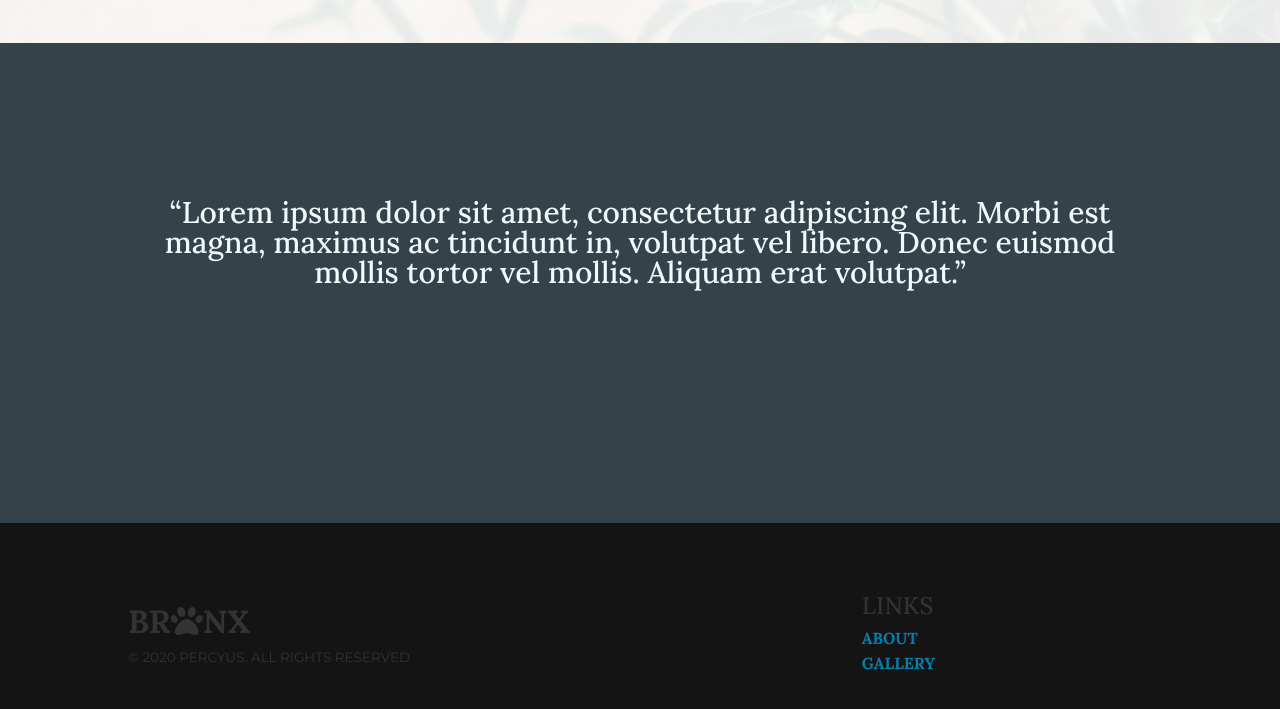
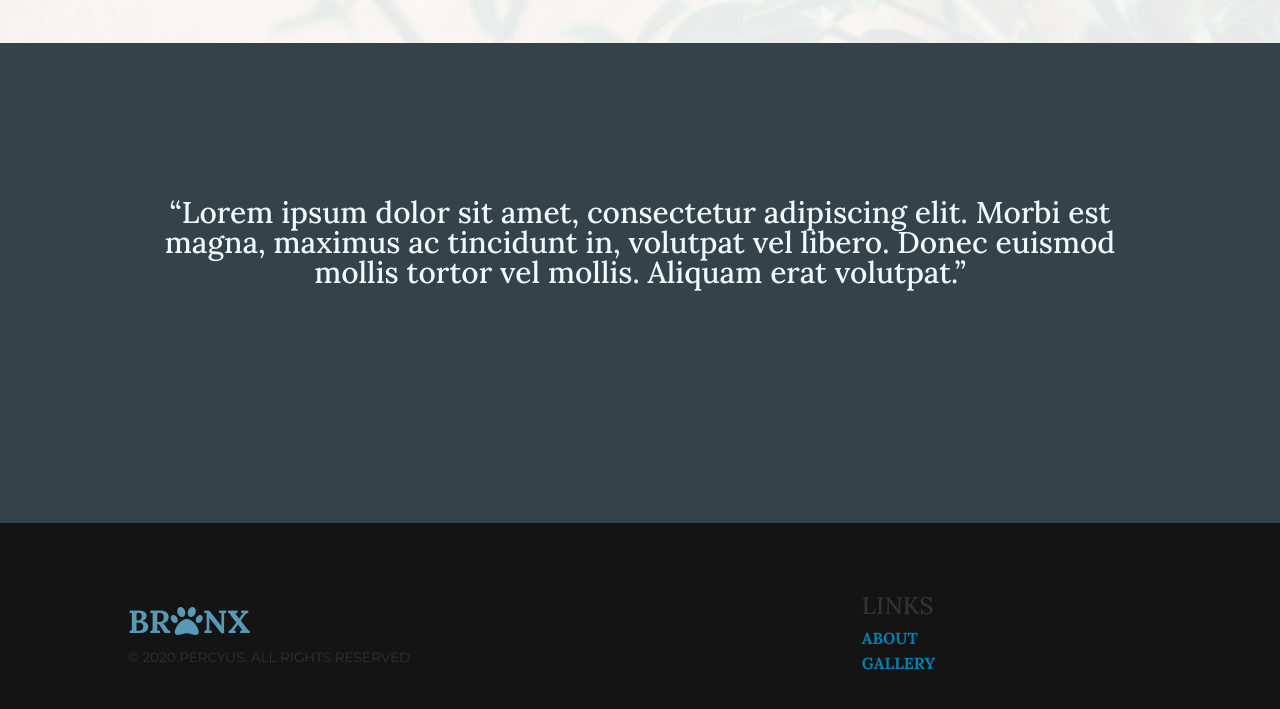
Before and after one commit to okeith12/LifeofBronx, a plain HTML site: page index.html in a window 1280 px wide. In both pictures the pointer is over the link 188 px from the left and 3071 px from the top of the page. Shown: the part 2450-3159 px from the top of the page. Drawn offline with nearby package versions, Linux system fonts and the light colour scheme.

Commit message:
Update main.css

```diff
--- a/main.css
+++ b/main.css
@@ -613,7 +613,7 @@ footer.footer a {
   color: var(--primary-color);
 }
 footer.footer a:hover {
-  color: var(--dark-color);
+  color: var(--secondary-color);
 }
 @keyframes pop-in {
   0% {
```
